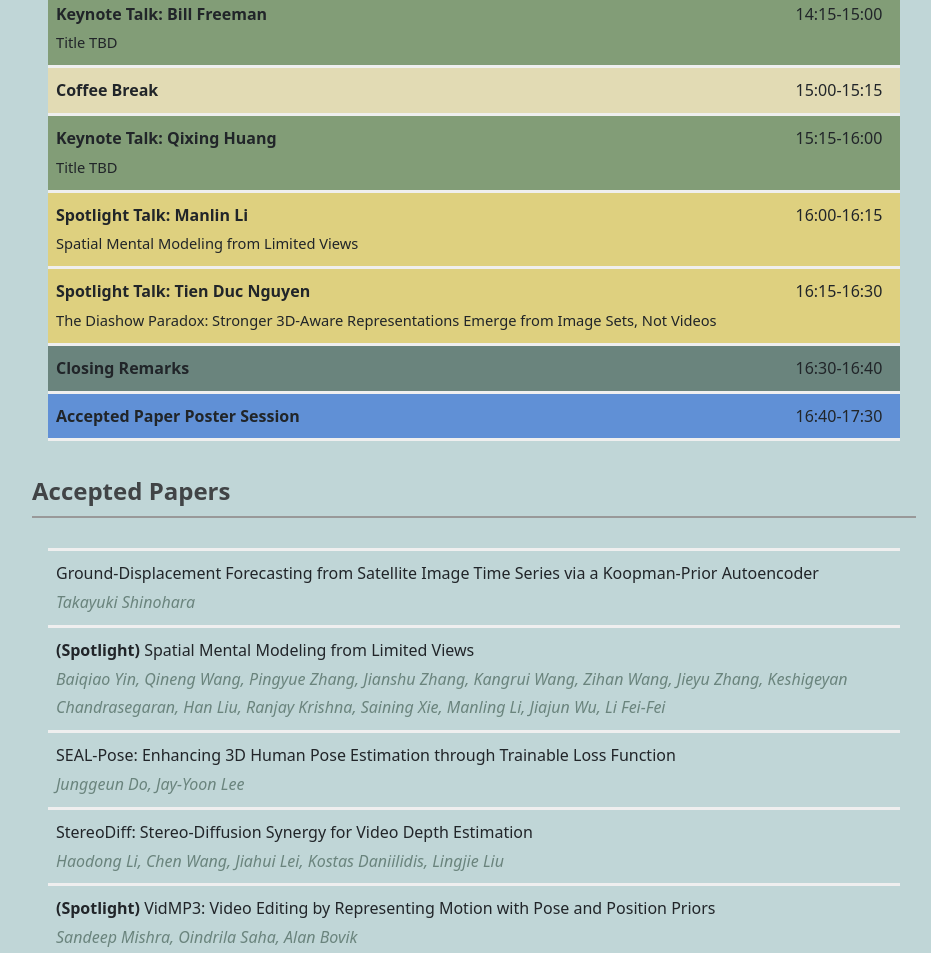
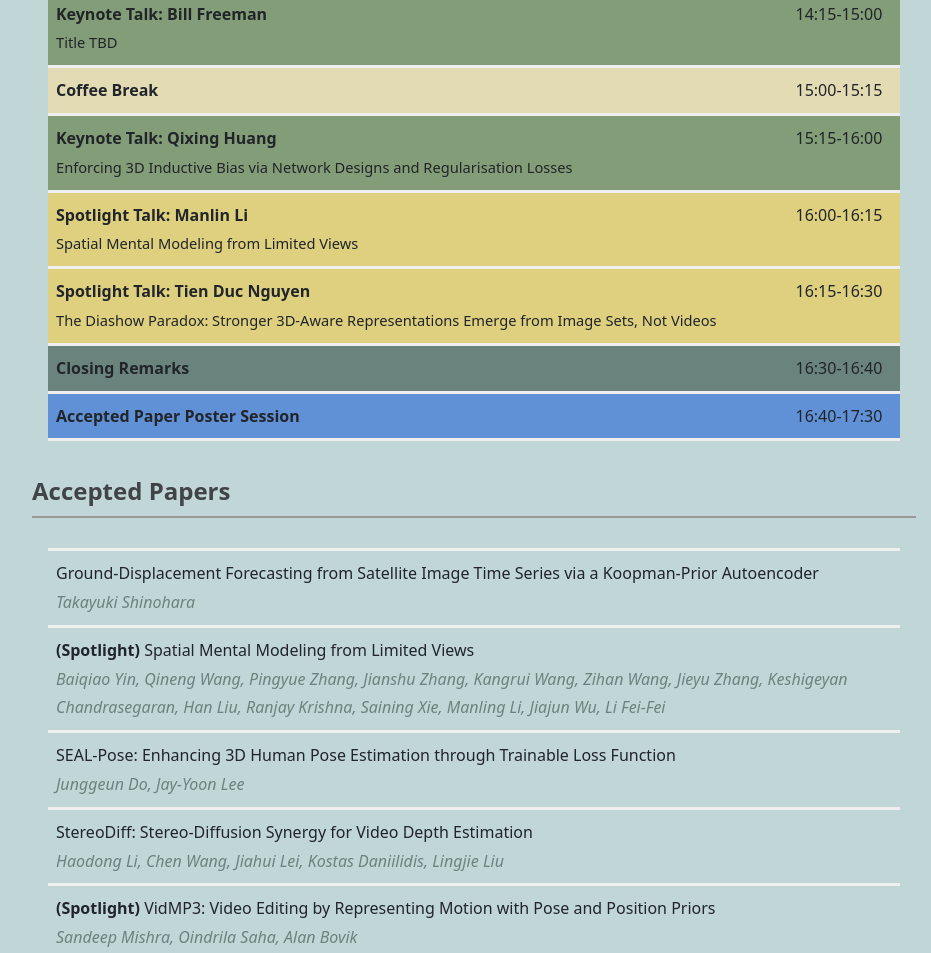
Before and after one commit to SP4V/sp4v.github.io, a plain HTML site: page index.html in a window 1280 px wide. Shown: the part 2855-3808 px from the top of the page, without its empty margins (166-1097 px from the left). Drawn offline with nearby package versions, Linux system fonts and the light colour scheme.

Commit message:
Update index.html

```diff
--- a/index.html
+++ b/index.html
@@ -255,7 +255,7 @@
                     <tr style="background:#829d77">
                       <td>
                         <strong>Keynote Talk: Qixing Huang</strong>
-                        <div style="font-size:11pt">Title TBD</div>
+                        <div style="font-size:11pt">Enforcing 3D Inductive Bias via Network Designs and Regularisation Losses</div>
                       </td>
                       <td>15:15-16:00</td>
                     </tr>
```
